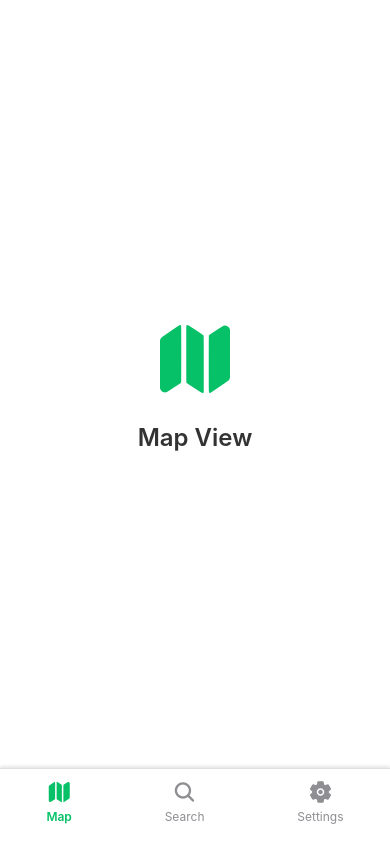
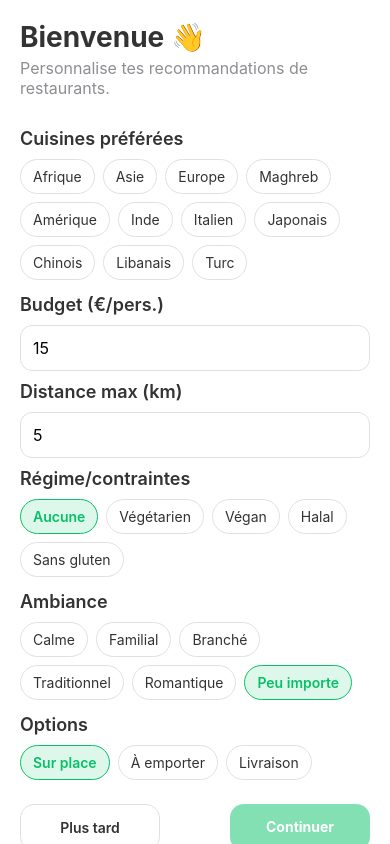
Before and after one commit to RobertGriffaton/SAES55, a React Native app: screen / in a window 390 px wide. Built offline with nearby package versions, Linux system fonts and the light colour scheme.

Commit message:
Preferences

```diff
--- a/App.tsx
+++ b/App.tsx
@@ -1,14 +1,45 @@
+import React, { useEffect, useState } from "react";
 import { StatusBar } from "expo-status-bar";
-import { StyleSheet, View } from "react-native";
+import { StyleSheet, View, ActivityIndicator } from "react-native";
 import { BottomNavBar } from "./src/components/BottomNavBar";
 import { useNavigationController } from "./src/controllers/NavigationController";
 import { MapView } from "./src/views/MapView";
 import { SearchView } from "./src/views/SearchView";
 import { SettingsView } from "./src/views/SettingsView";
 import { colors } from "./src/styles/theme";
+import { isOnboardingDone } from "./src/controllers/PreferencesController";
+import { OnboardingPreferencesView } from "./src/views/OnboardingPreferencesView";
 
 export default function App() {
   const { activeTab, handleTabChange } = useNavigationController();
+
+  const [loading, setLoading] = useState(true);
+  const [onboarded, setOnboarded] = useState<boolean>(false);
+
+  useEffect(() => {
+    (async () => {
+      const done = await isOnboardingDone();
+      setOnboarded(done);
+      setLoading(false);
+    })();
+  }, []);
+
+  if (loading) {
+    return (
+      <View style={[styles.container, styles.center]}>
+        <ActivityIndicator />
+      </View>
+    );
+  }
+
+  if (!onboarded) {
+    return (
+      <View style={styles.container}>
+        <OnboardingPreferencesView onDone={() => setOnboarded(true)} />
+        <StatusBar style="auto" />
+      </View>
+    );
+  }
 
   const renderContent = () => {
     switch (activeTab) {
@@ -19,31 +50,21 @@ export default function App() {
       case "settings":
         return <SettingsView />;
       default:
-        return null;
+        return <SearchView />;
     }
   };
 
   return (
     <View style={styles.container}>
+      <View style={styles.mainContent}>{renderContent()}</View>
+      <BottomNavBar activeTab={activeTab} onTabChange={handleTabChange} />
       <StatusBar style="auto" />
-
-      <View style={styles.mainContent}>
-        {renderContent()}
-      </View>
-
-      <BottomNavBar activeTab={activeTab} onTabChange={handleTabChange} />
     </View>
   );
 }
 
 const styles = StyleSheet.create({
-  container: {
-    flex: 1,
-    backgroundColor: colors.background,
-  },
-  mainContent: {
-    flex: 1,
-    justifyContent: "center",
-    alignItems: "center",
-  },
+  container: { flex: 1, backgroundColor: colors.background },
+  mainContent: { flex: 1 },                               // ✅ manquait
+  center: { justifyContent: "center", alignItems: "center" }, // ✅ manquait
 });
--- a/package.json
+++ b/package.json
@@ -10,9 +10,10 @@
   },
   "dependencies": {
     "@expo/vector-icons": "^15.0.3",
+    "@react-native-async-storage/async-storage": "2.2.0",
     "expo": "~54.0.13",
     "expo-status-bar": "~3.0.8",
-    "react": "19.1.0",
+    "react": "^19.1.0",
     "react-dom": "19.1.0",
     "react-native": "0.81.4",
     "react-native-web": "^0.21.0"
--- /dev/null
+++ b/src/controllers/PreferencesController.ts
@@ -0,0 +1,33 @@
+import AsyncStorage from "@react-native-async-storage/async-storage";
+import { DEFAULT_PREFERENCES, UserPreferences } from "../models/PreferencesModel";
+
+
+const KEY_PREFS = "user.preferences.v1";
+const KEY_ONBOARDING = "onboarding.done.v1";
+
+
+export async function getPreferences(): Promise<UserPreferences> {
+try {
+const raw = await AsyncStorage.getItem(KEY_PREFS);
+if (!raw) return DEFAULT_PREFERENCES;
+return { ...DEFAULT_PREFERENCES, ...JSON.parse(raw) } as UserPreferences;
+} catch {
+return DEFAULT_PREFERENCES;
+}
+}
+
+
+export async function savePreferences(prefs: UserPreferences): Promise<void> {
+await AsyncStorage.setItem(KEY_PREFS, JSON.stringify(prefs));
+}
+
+
+export async function isOnboardingDone(): Promise<boolean> {
+const flag = await AsyncStorage.getItem(KEY_ONBOARDING);
+return flag === "1";
+}
+
+
+export async function setOnboardingDone(done: boolean): Promise<void> {
+await AsyncStorage.setItem(KEY_ONBOARDING, done ? "1" : "0");
+}
--- /dev/null
+++ b/src/models/PreferencesModel.ts
@@ -0,0 +1,38 @@
+export type Cuisine =
+| "Afrique"
+| "Asie"
+| "Europe"
+| "Maghreb"
+| "Amérique"
+| "Inde"
+| "Italien"
+| "Japonais"
+| "Chinois"
+| "Libanais"
+| "Turc";
+
+
+export type Diet = "Végétarien" | "Végan" | "Halal" | "Sans gluten" | "Aucune";
+
+
+export type Ambiance = "Calme" | "Familial" | "Branché" | "Traditionnel" | "Romantique";
+
+
+export interface UserPreferences {
+cuisines: Cuisine[];
+budgetEuro: number; // budget moyen par personne
+distanceKm: number; // rayon de recherche max
+diet: Diet;
+ambiance: Ambiance | null;
+options: { surPlace: boolean; emporter: boolean; livraison: boolean };
+}
+
+
+export const DEFAULT_PREFERENCES: UserPreferences = {
+cuisines: [],
+budgetEuro: 15,
+distanceKm: 5,
+diet: "Aucune",
+ambiance: null,
+options: { surPlace: true, emporter: false, livraison: false },
+};
--- /dev/null
+++ b/src/views/OnboardingPreferencesView.tsx
@@ -0,0 +1,190 @@
+import React, { useMemo, useState } from "react";
+import { View, Text, TouchableOpacity, StyleSheet, ScrollView, TextInput, Alert } from "react-native";
+import { colors, spacing, fontSize } from "../styles/theme";
+import { Ambiance, Cuisine, Diet, DEFAULT_PREFERENCES, UserPreferences } from "../models/PreferencesModel";
+import { savePreferences, setOnboardingDone } from "../controllers/PreferencesController";
+
+const CUISINES: Cuisine[] = [
+  "Afrique",
+  "Asie",
+  "Europe",
+  "Maghreb",
+  "Amérique",
+  "Inde",
+  "Italien",
+  "Japonais",
+  "Chinois",
+  "Libanais",
+  "Turc",
+];
+
+const DIETS: Diet[] = ["Aucune", "Végétarien", "Végan", "Halal", "Sans gluten"];
+const AMBIANCES: Ambiance[] = ["Calme", "Familial", "Branché", "Traditionnel", "Romantique"];
+
+function Chip({ label, selected, onPress }: { label: string; selected?: boolean; onPress?: () => void }) {
+  return (
+    <TouchableOpacity onPress={onPress} style={[styles.chip, selected && styles.chipSelected]}>
+      <Text style={[styles.chipText, selected && styles.chipTextSelected]}>{label}</Text>
+    </TouchableOpacity>
+  );
+}
+
+export function OnboardingPreferencesView({ onDone }: { onDone: () => void }) {
+  const [cuisines, setCuisines] = useState<Cuisine[]>([]);
+  const [budget, setBudget] = useState(String(DEFAULT_PREFERENCES.budgetEuro));
+  const [distance, setDistance] = useState(String(DEFAULT_PREFERENCES.distanceKm));
+  const [diet, setDiet] = useState<Diet>("Aucune");
+  const [ambiance, setAmbiance] = useState<Ambiance | null>(null);
+  const [options, setOptions] = useState(DEFAULT_PREFERENCES.options);
+
+  const canContinue = useMemo(() => {
+    const b = Number(budget);
+    const d = Number(distance);
+    const isValid = !Number.isNaN(b) && b > 0 && b < 200 && !Number.isNaN(d) && d > 0 && d <= 50;
+    return cuisines.length > 0 && isValid;
+  }, [budget, distance, cuisines.length]);
+
+  const toggleCuisine = (c: Cuisine) =>
+    setCuisines((prev) => (prev.includes(c) ? prev.filter((x) => x !== c) : [...prev, c]));
+
+  const toggleOption = (k: "surPlace" | "emporter" | "livraison") =>
+    setOptions((prev) => ({ ...prev, [k]: !prev[k] }));
+
+  const onSkip = async () => {
+    await setOnboardingDone(true);
+    onDone();
+  };
+
+  const onContinue = async () => {
+    const prefs: UserPreferences = {
+      cuisines,
+      budgetEuro: Number(budget),
+      distanceKm: Number(distance),
+      diet,
+      ambiance,
+      options,
+    };
+    try {
+      await savePreferences(prefs);
+      await setOnboardingDone(true);
+      onDone();
+    } catch (e) {
+      Alert.alert("Erreur", "Impossible d'enregistrer vos préférences.");
+    }
+  };
+
+  return (
+    <View style={styles.container}>
+      <ScrollView contentContainerStyle={styles.scroll} showsVerticalScrollIndicator={false}>
+        <Text style={styles.title}>Bienvenue 👋</Text>
+        <Text style={styles.subtitle}>Personnalise tes recommandations de restaurants.</Text>
+
+        <Text style={styles.sectionTitle}>Cuisines préférées</Text>
+        <View style={styles.wrap}>
+          {CUISINES.map((c) => (
+            <Chip key={c} label={c} selected={cuisines.includes(c)} onPress={() => toggleCuisine(c)} />
+          ))}
+        </View>
+
+        <Text style={styles.sectionTitle}>Budget (€/pers.)</Text>
+        <TextInput
+          keyboardType="numeric"
+          value={budget}
+          onChangeText={setBudget}
+          placeholder="ex: 15"
+          style={styles.input}
+        />
+
+        <Text style={styles.sectionTitle}>Distance max (km)</Text>
+        <TextInput
+          keyboardType="numeric"
+          value={distance}
+          onChangeText={setDistance}
+          placeholder="ex: 5"
+          style={styles.input}
+        />
+
+        <Text style={styles.sectionTitle}>Régime/contraintes</Text>
+        <View style={styles.wrap}>
+          {DIETS.map((d) => (
+            <Chip key={d} label={d} selected={diet === d} onPress={() => setDiet(d)} />
+          ))}
+        </View>
+
+        <Text style={styles.sectionTitle}>Ambiance</Text>
+        <View style={styles.wrap}>
+          {AMBIANCES.map((a) => (
+            <Chip key={a} label={a} selected={ambiance === a} onPress={() => setAmbiance(a)} />
+          ))}
+          <Chip label="Peu importe" selected={!ambiance} onPress={() => setAmbiance(null)} />
+        </View>
+
+        <Text style={styles.sectionTitle}>Options</Text>
+        <View style={styles.wrap}>
+          <Chip label="Sur place" selected={options.surPlace} onPress={() => toggleOption("surPlace")} />
+          <Chip label="À emporter" selected={options.emporter} onPress={() => toggleOption("emporter")} />
+          <Chip label="Livraison" selected={options.livraison} onPress={() => toggleOption("livraison")} />
+        </View>
+
+        <View style={styles.ctaRow}>
+          <TouchableOpacity onPress={onSkip} style={[styles.button, styles.buttonGhost]}>
+            <Text style={[styles.buttonText, styles.buttonTextGhost]}>Plus tard</Text>
+          </TouchableOpacity>
+          <TouchableOpacity
+            disabled={!canContinue}
+            onPress={onContinue}
+            style={[styles.button, !canContinue && styles.buttonDisabled]}
+          >
+            <Text style={styles.buttonText}>Continuer</Text>
+          </TouchableOpacity>
+        </View>
+
+        <Text style={styles.footnote}>
+          Nous n'effectuons aucune inscription. Vos préférences sont stockées uniquement sur cet appareil.
+        </Text>
+      </ScrollView>
+    </View>
+  );
+}
+
+const styles = StyleSheet.create({
+  container: { flex: 1, backgroundColor: colors.background },
+  scroll: { padding: spacing.large },
+  title: { fontSize: 28, fontWeight: "700", color: colors.text, marginBottom: spacing.small },
+  subtitle: { fontSize: 16, color: colors.inactive, marginBottom: spacing.large },
+  sectionTitle: { fontSize: 18, fontWeight: "600", color: colors.text, marginVertical: spacing.medium },
+  wrap: { flexDirection: "row", flexWrap: "wrap", gap: spacing.small },
+  chip: {
+    borderWidth: 1,
+    borderColor: colors.border,
+    paddingVertical: 8,
+    paddingHorizontal: 12,
+    borderRadius: 999,
+    marginRight: spacing.small,
+    marginBottom: spacing.small,
+  },
+  chipSelected: { backgroundColor: colors.primary + "22", borderColor: colors.primary },
+  chipText: { color: colors.text },
+  chipTextSelected: { color: colors.primary, fontWeight: "600" },
+  input: {
+    borderWidth: 1,
+    borderColor: colors.border,
+    borderRadius: 12,
+    padding: 12,
+    fontSize: 16,
+  },
+  ctaRow: { flexDirection: "row", justifyContent: "space-between", marginTop: spacing.large },
+  button: {
+    backgroundColor: colors.primary,
+    paddingVertical: 14,
+    paddingHorizontal: 18,
+    borderRadius: 14,
+    minWidth: 140,
+    alignItems: "center",
+  },
+  buttonDisabled: { opacity: 0.5 },
+  buttonGhost: { backgroundColor: "transparent", borderWidth: 1, borderColor: colors.border },
+  buttonText: { color: "#fff", fontWeight: "700" },
+  buttonTextGhost: { color: colors.text, fontWeight: "600" },
+  footnote: { color: colors.inactive, fontSize: 12, marginTop: spacing.medium },
+});
```
Also changed, not shown: 1 other file (tests, documents, lock files or other folders).
